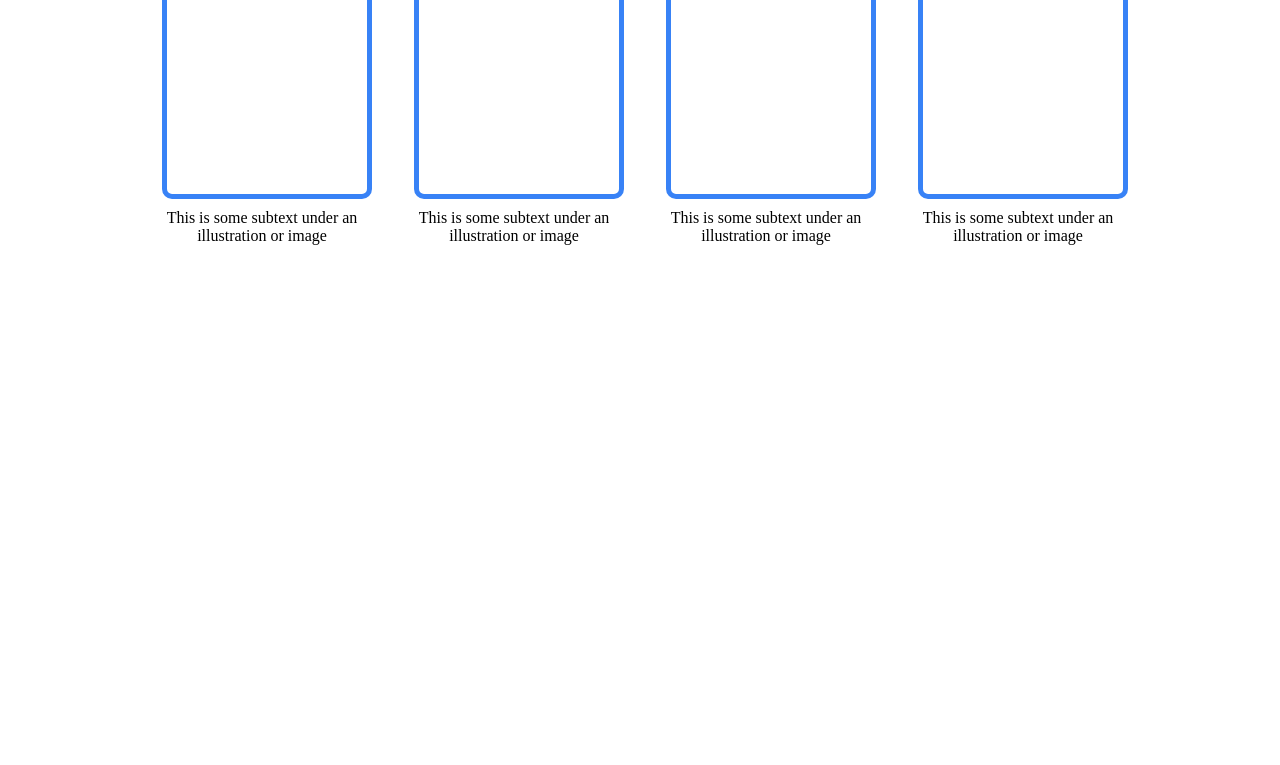
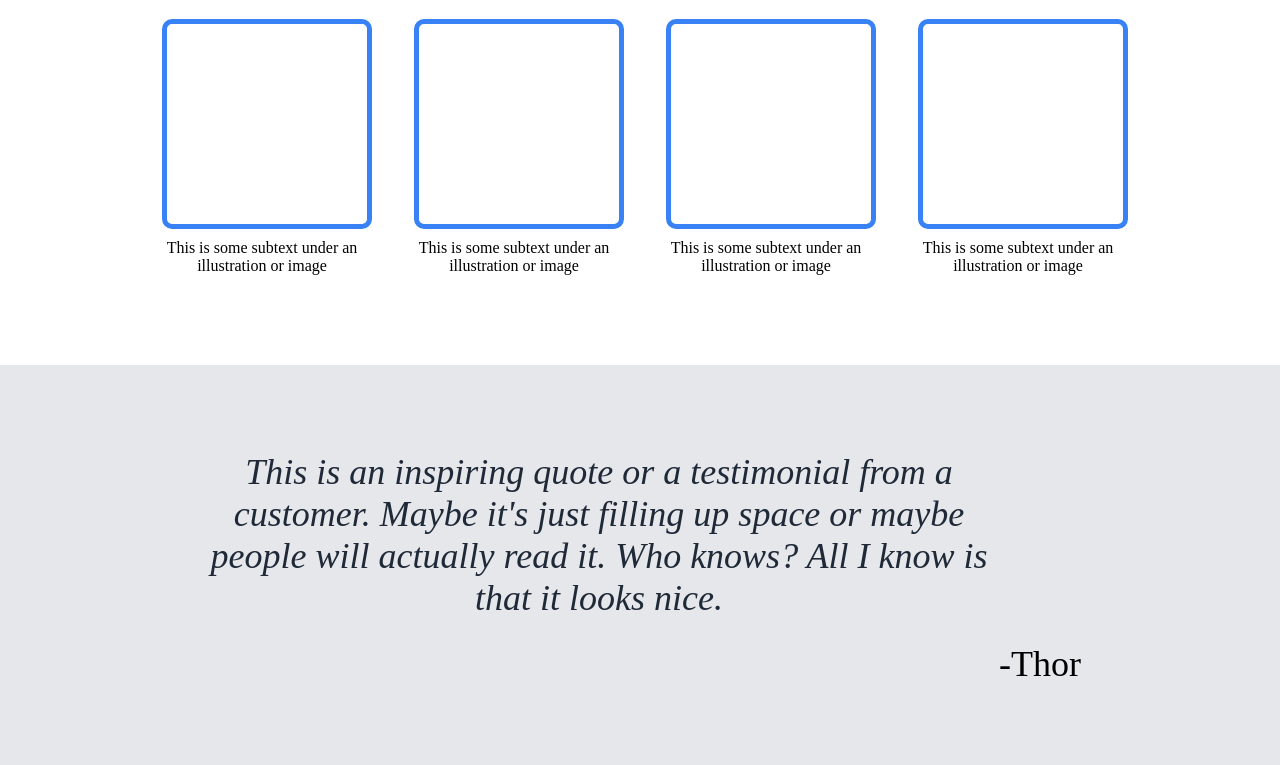
Before and after one commit to HammadM4hmood/LandingPage_Project, a plain HTML site: page index.html in a window 1280 px wide. Shown: the part 487-1252 px from the top of the page. Before the commit the page ends 800 px from the top, so only its background shows below. Drawn offline with Linux system fonts and the light colour scheme.

Commit message:
Make a Quote Section
Added a background, text color, and used flexbox to align iems.

```diff
--- a/index.html
+++ b/index.html
@@ -58,5 +58,13 @@
         </div>
       </div>
     </div>
+    <div class="quote">
+      <div class="quote_content">
+        This is an inspiring quote or a testimonial from a customer. Maybe it's
+        just filling up space or maybe people will actually read it. Who knows?
+        All I know is that it looks nice.
+      </div>
+      <div class="customer">-Thor</div>
+    </div>
   </body>
 </html>
--- a/style.css
+++ b/style.css
@@ -93,6 +93,8 @@ button {
 }
 .info {
   text-align: center;
+  margin-bottom: 90px;
+  margin-top: 50px;
 }
 .images {
   display: flex;
@@ -100,3 +102,26 @@ button {
   gap: 52px;
   margin: 34px 0;
 }
+
+.quote {
+  display: flex;
+  height: 400px;
+  justify-content: center;
+  align-items: center;
+  background-color: #e5e7eb;
+  font-size: 36px;
+}
+.quote_content {
+  font-size: 36px;
+  font-style: italic;
+  font-weight: lighter;
+  color: #1f2937;
+  text-align: center;
+  width: 800px;
+  margin-bottom: 60px;
+}
+.customer {
+  display: flex;
+  align-self: flex-end;
+  margin-bottom: 80px;
+}
```
Also changed, not shown: eyesore.html (+0 -10 lines).
